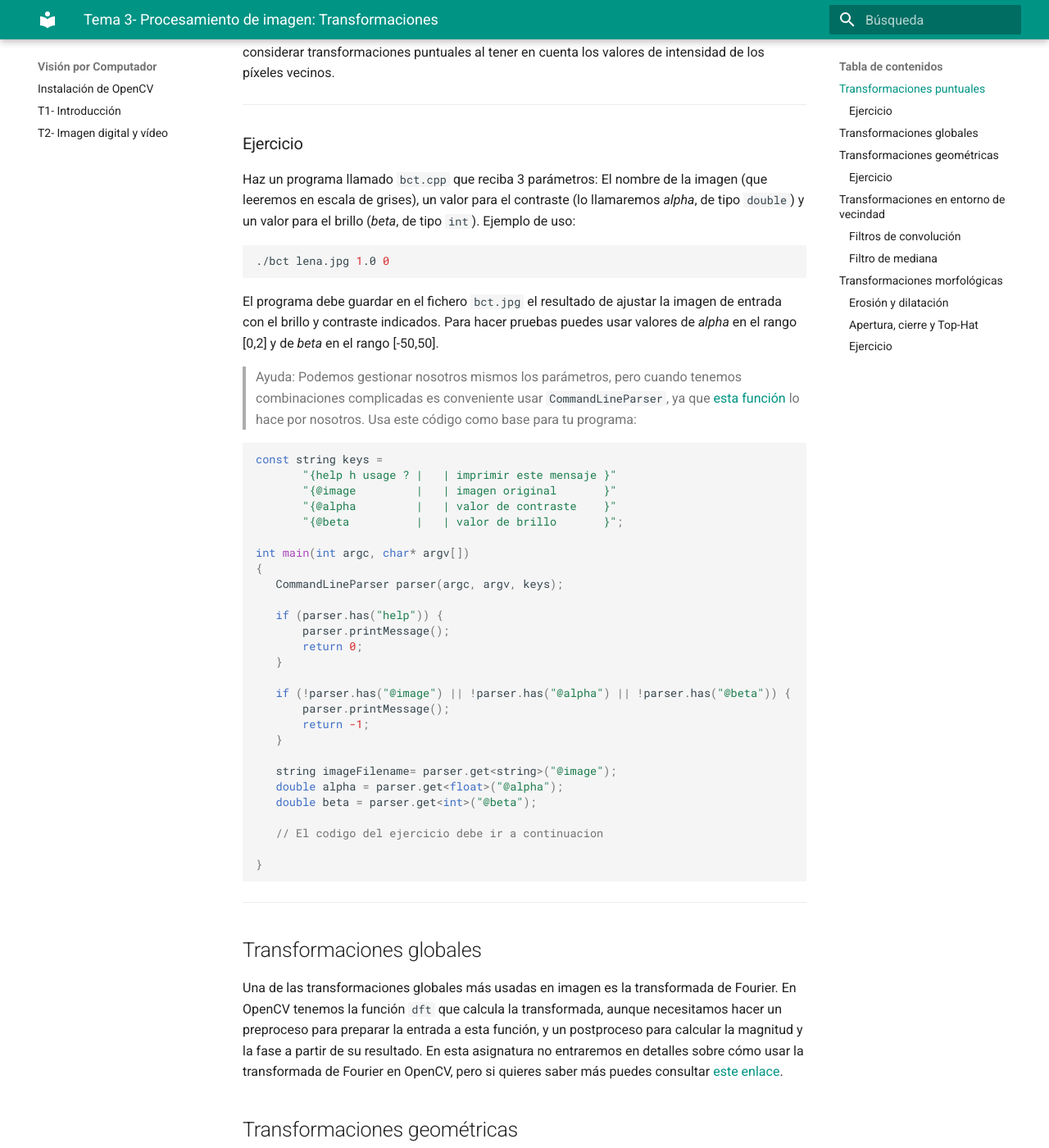
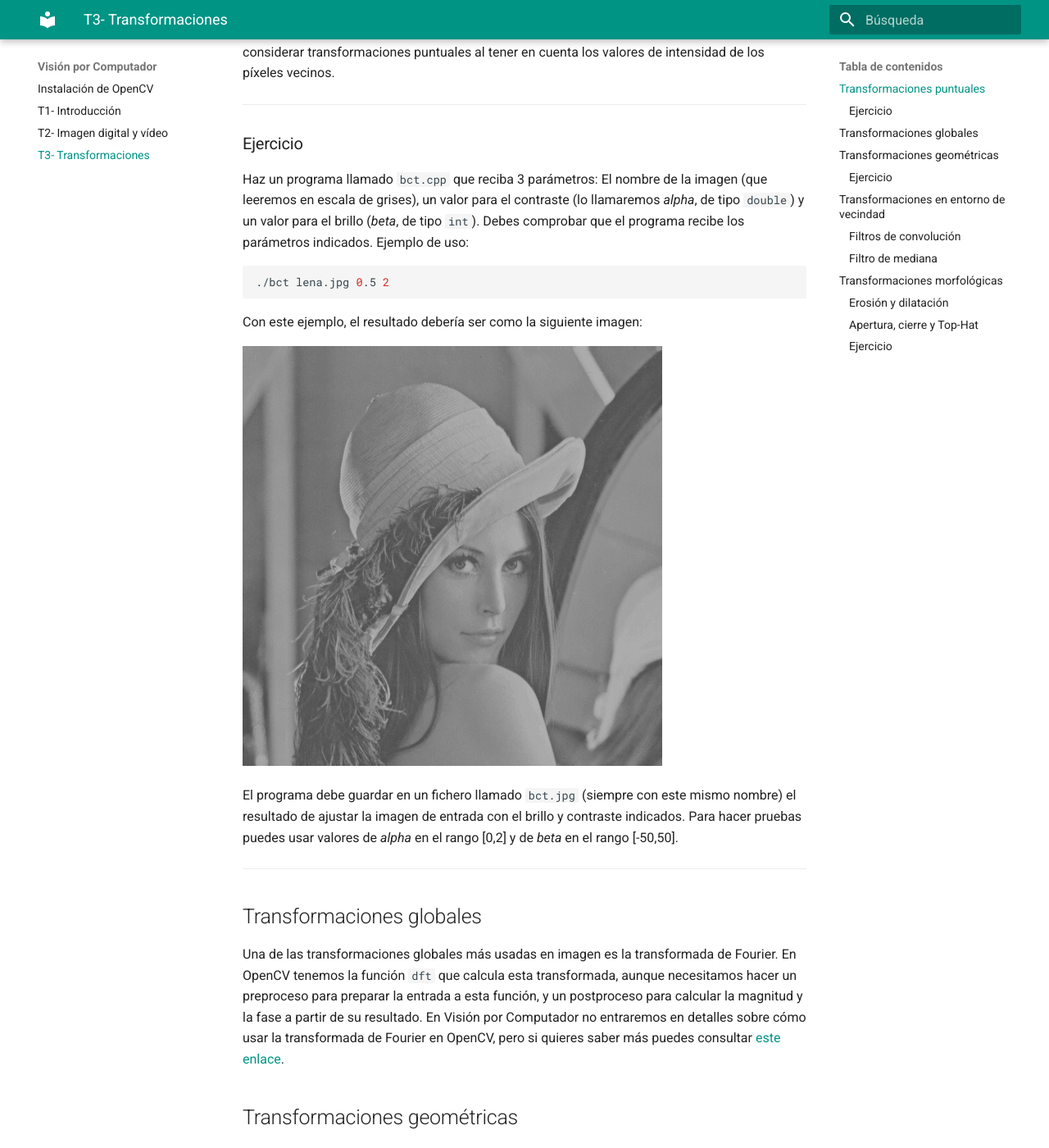
Before and after one commit to pertusa/VisionPorComputador, an MkDocs documentation site: the page built from docs/transformaciones.md, in a window 1280 px wide and 1400 px high, scrolled down 1456 px. Shown: the whole window at 82% size. Built offline with MkDocs 1.6.1 and Material for MkDocs 9.7.7, drawn with Linux system fonts in a browser that asks for light colours; some of the changed text lies outside the part shown.

Commit message:
T3 updated

````diff
--- a/docs/transformaciones.md
+++ b/docs/transformaciones.md
@@ -52,20 +52,30 @@ En OpenCV existen técnicas alternativas de binarización como el umbralizado ad
 
 ### Ejercicio
 
-Haz un programa llamado `bct.cpp` que reciba 3 parámetros: El nombre de la imagen (que leeremos en escala de grises), un valor para el contraste (lo llamaremos _alpha_, de tipo `double`) y un valor para el brillo (_beta_, de tipo `int`). Ejemplo de uso:
+Haz un programa llamado `bct.cpp` que reciba 3 parámetros: El nombre de la imagen (que leeremos en escala de grises), un valor para el contraste (lo llamaremos _alpha_, de tipo `double`) y un valor para el brillo (_beta_, de tipo `int`). Debes comprobar que el programa recibe los parámetros indicados. Ejemplo de uso:
 
 ```bash
-./bct lena.jpg 1.0 0
+./bct lena.jpg 0.5 2
 ```
+
+Con este ejemplo, el resultado debería ser como la siguiente imagen:
+
+![Transformaciones brillo contraste](images/transformaciones/bct.jpg)
+
+
+
+<!--- TODO: PONER IMAGEN SALIDA EJEMPLO --->
+
 
 <!---
 Cambiados rangos [0,3] por [0,2] y [0,100] por [-50,50]
 --->
 
-El programa debe guardar en el fichero `bct.jpg` el resultado de ajustar la imagen de entrada con el brillo y contraste indicados. Para hacer pruebas puedes usar valores de _alpha_ en el rango [0,2] y de _beta_ en el rango [-50,50].
+El programa debe guardar en un fichero llamado `bct.jpg` (siempre con este mismo nombre) el resultado de ajustar la imagen de entrada con el brillo y contraste indicados. Para hacer pruebas puedes usar valores de _alpha_ en el rango [0,2] y de _beta_ en el rango [-50,50].
 
+<!---
 > Ayuda: Podemos gestionar nosotros mismos los parámetros, pero cuando tenemos combinaciones complicadas es conveniente usar `CommandLineParser`, ya que [esta función](http://docs.opencv.org/3.0-beta/modules/core/doc/command_line_parser.html) lo hace por nosotros. Usa este código como base para tu programa:
-
+--->
 <!---
 WM: removed bs after "original"
 WM: removed bs after "printmessage"
@@ -74,7 +84,7 @@ WM: imageFilename=
 WM: aqui -> a continuacion
 WM: double -> float
 --->
-
+<!---
 ```cpp
 const string keys =
        "{help h usage ? |   | imprimir este mensaje }"
@@ -104,6 +114,7 @@ int main(int argc, char* argv[])
 
 }
 ```
+--->
 
 <!---
 // PROBAR: Check if params are correctly parsed in his variables -> No funciona
@@ -118,7 +129,7 @@ if (!parser.check())
 
 ## Transformaciones globales
 
-Una de las transformaciones globales más usadas en imagen es la transformada de Fourier. En OpenCV tenemos la función `dft` que calcula la transformada, aunque necesitamos hacer un preproceso para preparar la entrada a esta función, y un postproceso para calcular la magnitud y la fase a partir de su resultado. En esta asignatura no entraremos en detalles sobre cómo usar la transformada de Fourier en OpenCV, pero si quieres saber más puedes consultar [este enlace](http://docs.opencv.org/trunk/d8/d01/tutorial_discrete_fourier_transform.html).
+Una de las transformaciones globales más usadas en imagen es la transformada de Fourier. En OpenCV tenemos la función `dft` que calcula esta transformada, aunque necesitamos hacer un preproceso para preparar la entrada a esta función, y un postproceso para calcular la magnitud y la fase a partir de su resultado. En Visión por Computador no entraremos en detalles sobre cómo usar la transformada de Fourier en OpenCV, pero si quieres saber más puedes consultar [este enlace](http://docs.opencv.org/trunk/d8/d01/tutorial_discrete_fourier_transform.html).
 
 ## Transformaciones geométricas
 
@@ -418,6 +429,6 @@ El programa a implementar debe cargar directamente la imagen resultante del ejer
 
 #### Fichas blancas
 
-* Ahora intenta resaltar sólo las fichas blancas lo mejor que puedas, guardando el resultado en el fichero `blancas.jpg`. Puedes usar filtrado de color (en cualquier espacio, como HSV) y realizar transformaciones morfológicas o de cualquier otro tipo. Probablemente no te salga demasiado bien, ¿por qué crees que es mucho más complicado?
+* Ahora intenta resaltar sólo las fichas blancas lo mejor que puedas, guardando el resultado en el fichero `blancas.jpg`. Puedes usar filtrado de color (en cualquier espacio, como HSV) y realizar transformaciones morfológicas o de cualquier otro tipo. Probablemente no te salga demasiado bien pero es un problema mucho más complicado al confundirse el color de las fichas con el de las casillas blancas.
 
 ---
--- a/mkdocs.yml
+++ b/mkdocs.yml
@@ -5,6 +5,7 @@ nav:
 - Instalación de OpenCV : 'install.md'
 - T1- Introducción : 'intro.md'
 - T2- Imagen digital y vídeo : 'imagenvideo.md'
+- T3- Transformaciones : 'transformaciones.md'
 
 theme:
     language: es
````
Also changed, not shown: other parts of docs/transformaciones.md (+6 -6 lines), docs/images/transformaciones/bct.jpg (added).
